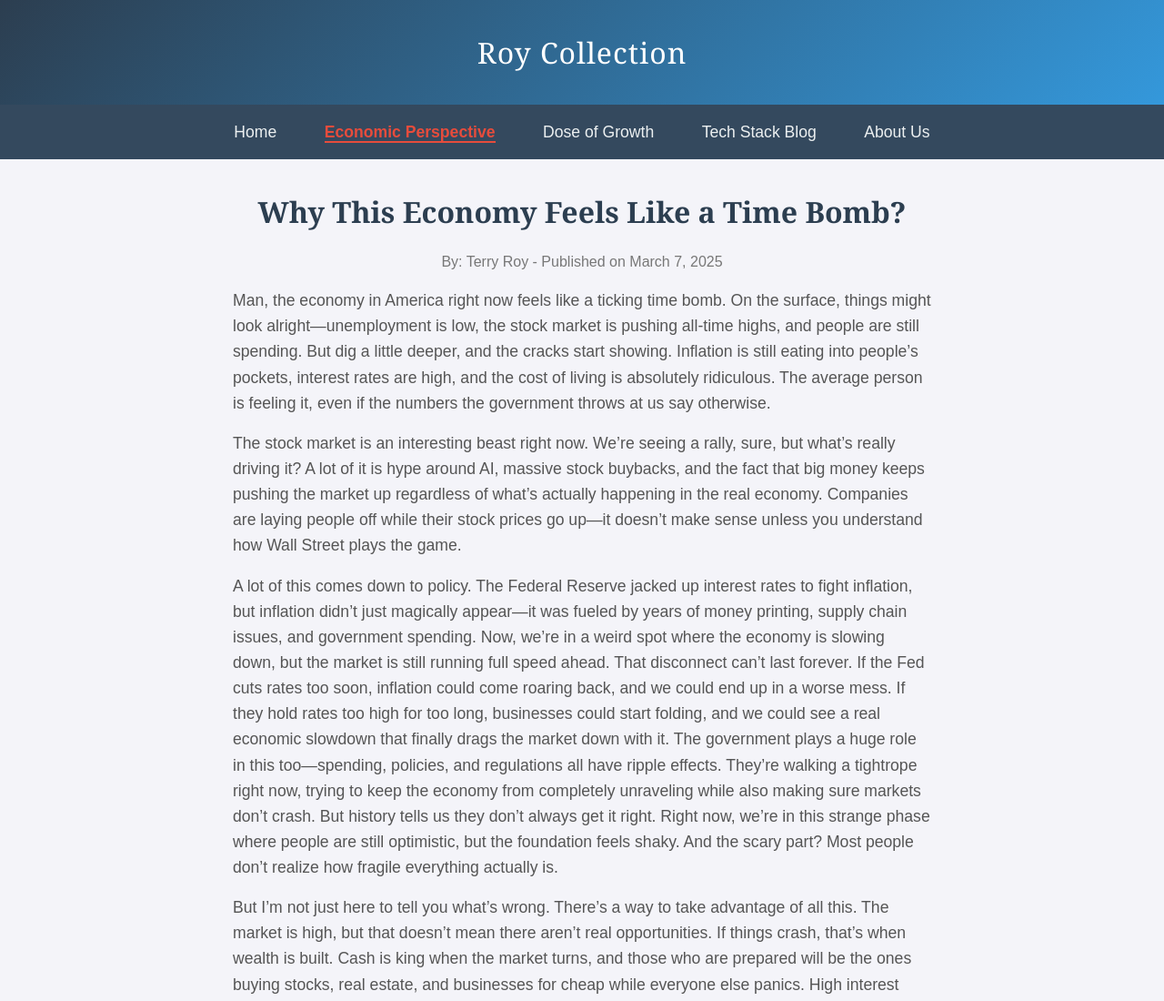
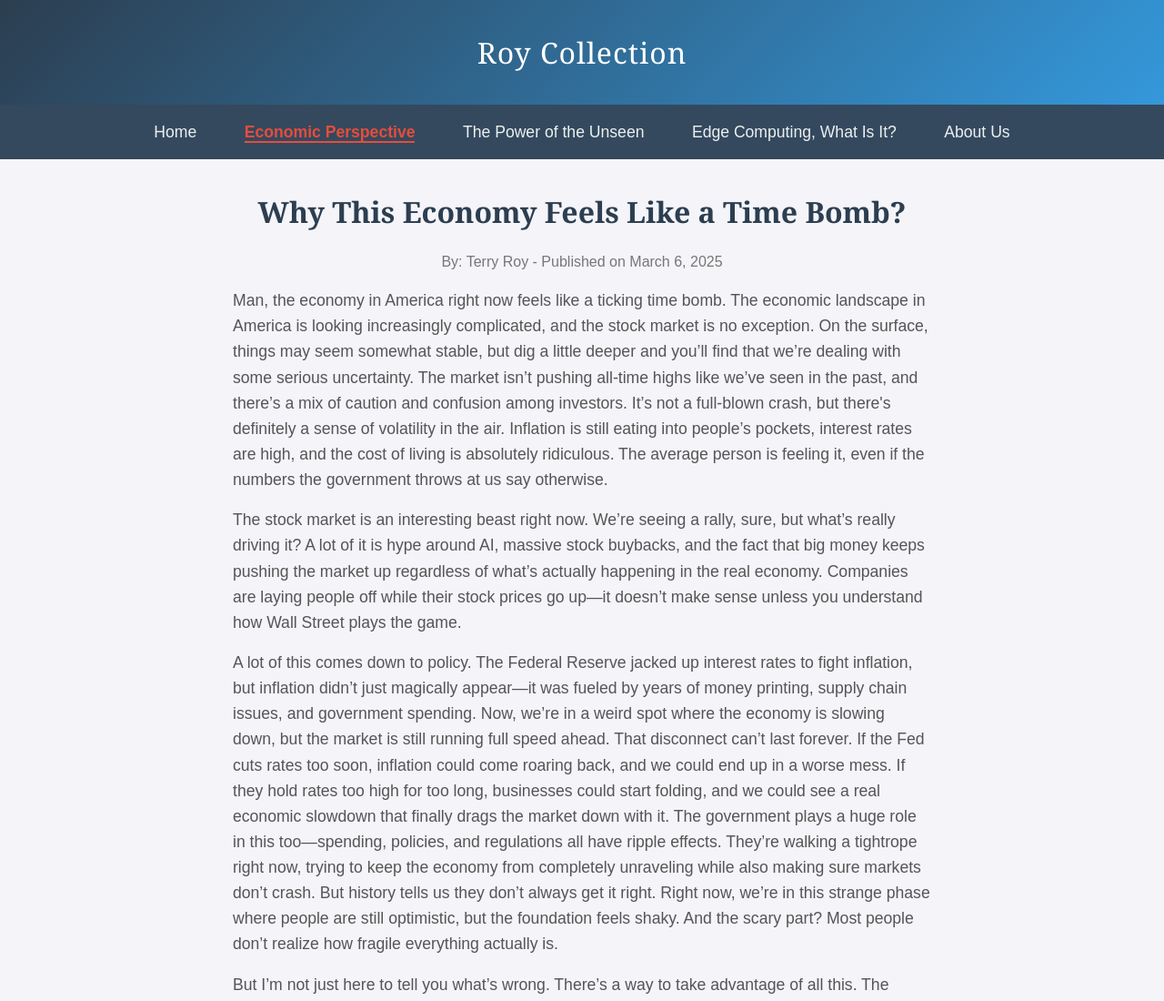
Before and after one commit to t-provelo/solace-wealth-journal, a plain HTML site: page economic.html in a window 1280 px wide. Shown: the top 1100 px of the page at 91% size. Drawn offline with Linux system fonts and the light colour scheme.

Commit message:
Update New Code

```diff
--- a/economic.html
+++ b/economic.html
@@ -26,15 +26,15 @@
     <nav>
         <a href="index.html">Home</a>
         <a href="economic.html" class="active">Economic Perspective</a>
-        <a href="dose.html">Dose of Growth</a>
-        <a href="tech.html">Tech Stack Blog</a>
+        <a href="dose.html">The Power of the Unseen</a>
+        <a href="tech.html">Edge Computing, What Is It?</a>
         <a href="about.html">About Us</a>
     </nav>
     <section class="content">
         <h2>Why This Economy Feels Like a Time Bomb?</h2>
         <div class="article">
-            <div class="byline">By: Terry Roy - Published on March 7, 2025</div>
-            <p>Man, the economy in America right now feels like a ticking time bomb. On the surface, things might look alright—unemployment is low, the stock market is pushing all-time highs, and people are still spending. But dig a little deeper, and the cracks start showing. Inflation is still eating into people’s pockets, interest rates are high, and the cost of living is absolutely ridiculous. The average person is feeling it, even if the numbers the government throws at us say otherwise.</p>
+            <div class="byline">By: Terry Roy - Published on March 6, 2025</div>
+            <p>Man, the economy in America right now feels like a ticking time bomb. The economic landscape in America is looking increasingly complicated, and the stock market is no exception. On the surface, things may seem somewhat stable, but dig a little deeper and you’ll find that we’re dealing with some serious uncertainty. The market isn’t pushing all-time highs like we’ve seen in the past, and there’s a mix of caution and confusion among investors. It’s not a full-blown crash, but there's definitely a sense of volatility in the air. Inflation is still eating into people’s pockets, interest rates are high, and the cost of living is absolutely ridiculous. The average person is feeling it, even if the numbers the government throws at us say otherwise.</p>
             <p>The stock market is an interesting beast right now. We’re seeing a rally, sure, but what’s really driving it? A lot of it is hype around AI, massive stock buybacks, and the fact that big money keeps pushing the market up regardless of what’s actually happening in the real economy. Companies are laying people off while their stock prices go up—it doesn’t make sense unless you understand how Wall Street plays the game.</p>
             <p>A lot of this comes down to policy. The Federal Reserve jacked up interest rates to fight inflation, but inflation didn’t just magically appear—it was fueled by years of money printing, supply chain issues, and government spending. Now, we’re in a weird spot where the economy is slowing down, but the market is still running full speed ahead. That disconnect can’t last forever. If the Fed cuts rates too soon, inflation could come roaring back, and we could end up in a worse mess. If they hold rates too high for too long, businesses could start folding, and we could see a real economic slowdown that finally drags the market down with it. The government plays a huge role in this too—spending, policies, and regulations all have ripple effects. They’re walking a tightrope right now, trying to keep the economy from completely unraveling while also making sure markets don’t crash. But history tells us they don’t always get it right. Right now, we’re in this strange phase where people are still optimistic, but the foundation feels shaky. And the scary part? Most people don’t realize how fragile everything actually is.</p>
             <p>But I’m not just here to tell you what’s wrong. There’s a way to take advantage of all this. The market is high, but that doesn’t mean there aren’t real opportunities. If things crash, that’s when wealth is built. Cash is king when the market turns, and those who are prepared will be the ones buying stocks, real estate, and businesses for cheap while everyone else panics. High interest rates mean savings accounts and bonds are actually paying real money again—so if you’re sitting on cash, make sure it’s working for you. And let’s be real, the people who win in uncertain times are the ones who can adapt. AI, cybersecurity, financial literacy—these aren’t just trends, they’re the skills that will keep you ahead no matter what happens next.</p>
```
